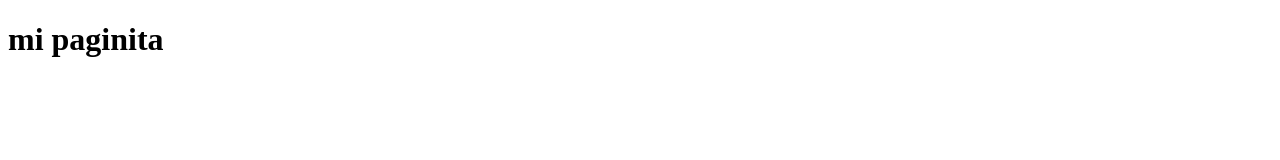
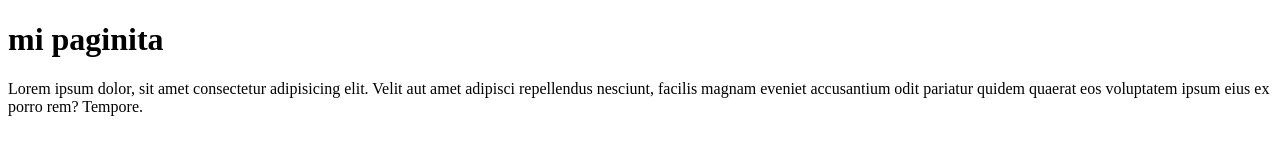
Before and after one commit to BrianRivera/proyectito-prueba, a plain HTML site: page index.html in a window 1280 px wide. Drawn offline with Linux system fonts and the light colour scheme.

Commit message:
lorem agregado

```diff
--- a/index.html
+++ b/index.html
@@ -7,5 +7,10 @@
   </head>
   <body>
     <h1>mi paginita</h1>
+    <p>
+      Lorem ipsum dolor, sit amet consectetur adipisicing elit. Velit aut amet
+      adipisci repellendus nesciunt, facilis magnam eveniet accusantium odit
+      pariatur quidem quaerat eos voluptatem ipsum eius ex porro rem? Tempore.
+    </p>
   </body>
 </html>
```
